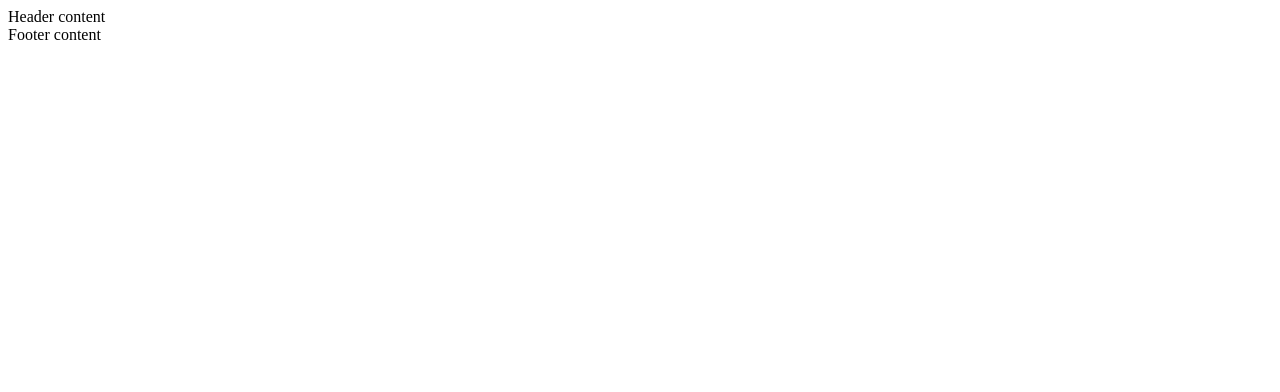
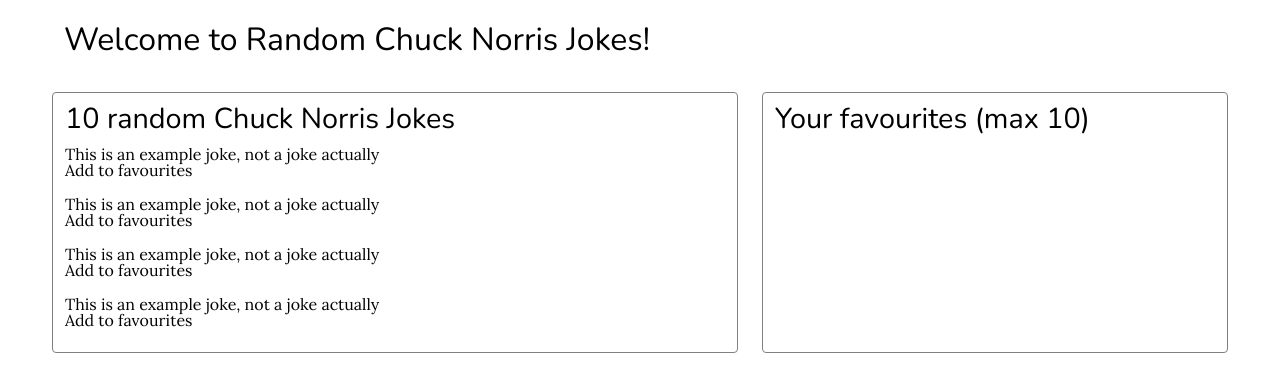
Before and after one commit to TijmenH/chuck-norris-jokes, a website: page views/index.html in a window 1280 px wide. Drawn offline with nearby package versions, Linux system fonts and the light colour scheme.

Commit message:
Finishing the general setup and basic styling of joke list and headings

```diff
--- a/public/stylesheets/reset.css
+++ b/public/stylesheets/reset.css
@@ -0,0 +1,48 @@
+/* http://meyerweb.com/eric/tools/css/reset/
+   v2.0 | 20110126
+   License: none (public domain)
+*/
+
+html, body, div, span, applet, object, iframe,
+h1, h2, h3, h4, h5, h6, p, blockquote, pre,
+a, abbr, acronym, address, big, cite, code,
+del, dfn, em, img, ins, kbd, q, s, samp,
+small, strike, strong, sub, sup, tt, var,
+b, u, i, center,
+dl, dt, dd, ol, ul, li,
+fieldset, form, label, legend,
+table, caption, tbody, tfoot, thead, tr, th, td,
+article, aside, canvas, details, embed,
+figure, figcaption, footer, header, hgroup,
+menu, nav, output, ruby, section, summary,
+time, mark, audio, video {
+	margin: 0;
+	padding: 0;
+	border: 0;
+	font-size: 100%;
+	font: inherit;
+	vertical-align: baseline;
+}
+/* HTML5 display-role reset for older browsers */
+article, aside, details, figcaption, figure,
+footer, header, hgroup, menu, nav, section {
+	display: block;
+}
+body {
+	line-height: 1;
+}
+ol, ul {
+	list-style: none;
+}
+blockquote, q {
+	quotes: none;
+}
+blockquote:before, blockquote:after,
+q:before, q:after {
+	content: '';
+	content: none;
+}
+table {
+	border-collapse: collapse;
+	border-spacing: 0;
+}
--- a/public/stylesheets/style.css
+++ b/public/stylesheets/style.css
@@ -0,0 +1,57 @@
+/* GENERAL STYLES */
+body {
+	font-family: 'Lora', serif;
+}
+
+header {
+	margin: 12px;
+	padding: 12px;
+}
+
+h1, h2, h3, h4, h5, h6 {
+	font-family: 'Nunito', sans-serif;
+}
+
+h1 {
+	font-size: 2rem;
+}
+
+h2 {
+	font-size: 1.8rem;
+}
+
+h3 {
+	font-size: 1.6rem;
+}
+
+/* CUSTOM ELEMENTS */
+.app-wrapper {
+	width: 100%;
+	max-width: 1200px;
+	margin: 0 auto;
+}
+
+.main-content {
+	display: flex;
+}
+
+.random-jokes {
+	width: 60%;
+	margin: 12px;
+	padding: 12px;
+	border: 1px grey solid;
+	border-radius: 4px;
+}
+
+.random-jokes__joke {
+	margin: 6px 0;
+	padding: 6px 0;
+}
+
+.favourite-jokes {
+	width: 40%;
+	margin: 12px;
+	padding: 12px;
+	border: 1px grey solid;
+	border-radius: 4px;
+}
--- a/views/index.html
+++ b/views/index.html
@@ -4,14 +4,55 @@
 		<title>Chuck Norris Jokes!</title>
 		<link rel="stylesheet" href="/stylesheets/reset.css">
 		<link rel="stylesheet" href="/stylesheets/style.css">
+		<link href="https://fonts.googleapis.com/css?family=Lora|Nunito" rel="stylesheet">
 		<script type="module" src="/scripts/index.js"></script>
 	</head>
 	<body>
 		<div class="app-wrapper">
-			<header>Header content</header>
-			<article class="random-jokes"></article>
-			<aside class="favourite-jokes"></aside>
-			<footer>Footer content</footer>
+			<header>
+				<h1>Welcome to Random Chuck Norris Jokes!</h1>
+			</header>
+			<div class="main-content">
+				<article class="random-jokes">
+					<h2 class="random-jokes__heading">
+						10 random Chuck Norris Jokes
+					</h2>
+					<div class="random-jokes__wrapper">
+						<div class="random-jokes__joke">
+							<p>This is an example joke, not a joke actually</p>
+							<span class="random-jokes__add-to-favourite">
+								Add to favourites
+							</span>
+						</div>
+						<div class="random-jokes__joke">
+							<p>This is an example joke, not a joke actually</p>
+							<span class="random-jokes__add-to-favourite">
+								Add to favourites
+							</span>
+						</div>
+						<div class="random-jokes__joke">
+							<p>This is an example joke, not a joke actually</p>
+							<span class="random-jokes__add-to-favourite">
+								Add to favourites
+							</span>
+						</div>
+						<div class="random-jokes__joke">
+							<p>This is an example joke, not a joke actually</p>
+							<span class="random-jokes__add-to-favourite">
+								Add to favourites
+							</span>
+						</div>
+					</div>
+				</article>
+				<aside class="favourite-jokes">
+					<h2 class="favourite-jokes__heading">
+						Your favourites (max 10)
+					</h2>
+					<div class="favourites-jokes__wrapper">
+						<!-- All favourites will appear here -->
+					</div>
+				</aside>
+			</div>
 		</div>
 	</body>
 </html>
```
